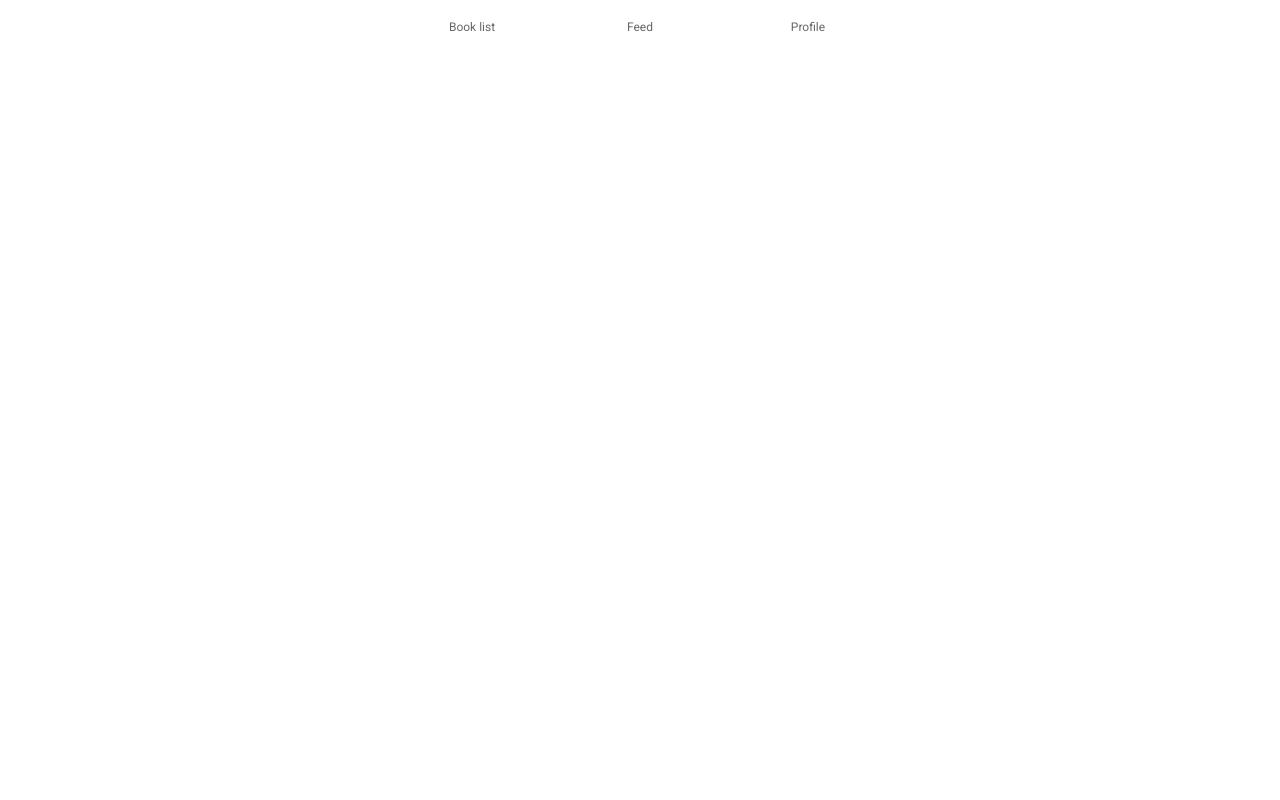
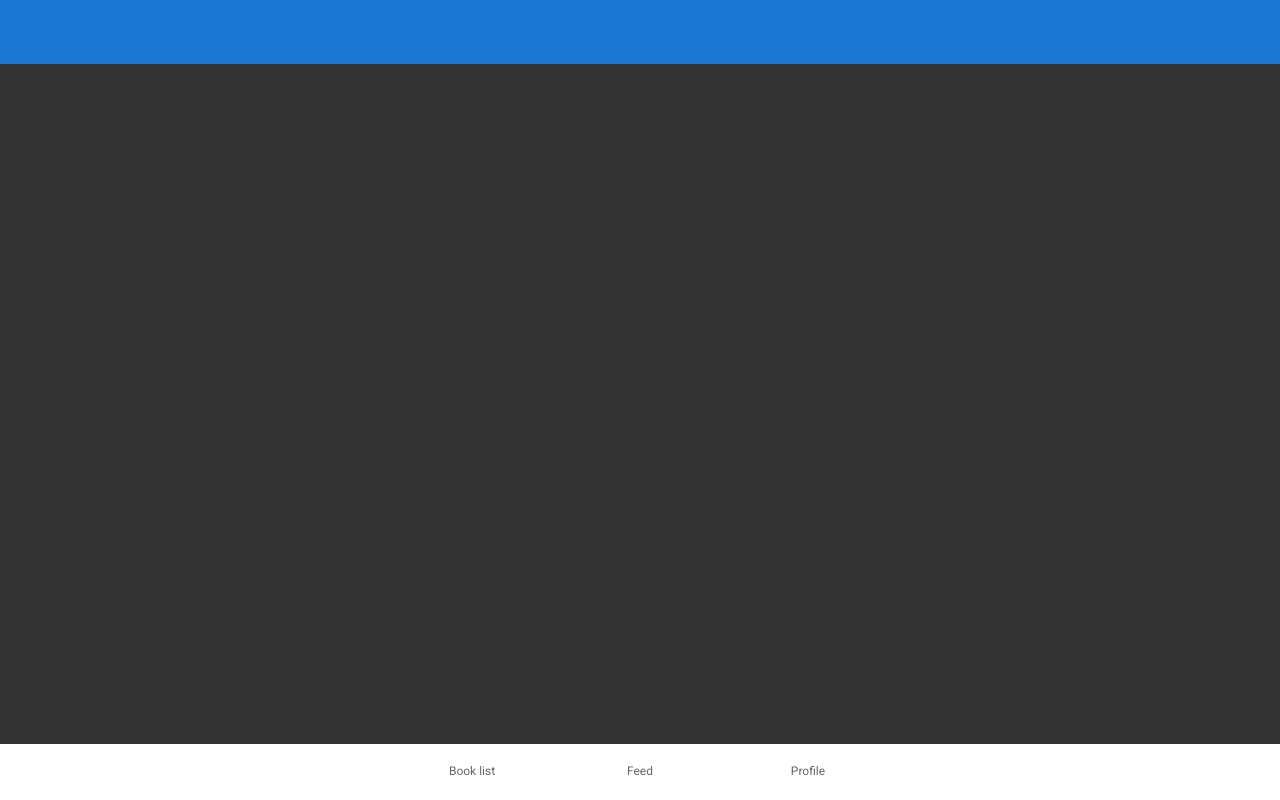
Before and after one commit to BigBlueDraco/bookcrossing-front, a React (Vite) app: page / in a window 1280 px wide. Built offline with nearby package versions, Linux system fonts and the light colour scheme.

Commit message:
add: add base ui layout

```diff
--- a/index.html
+++ b/index.html
@@ -6,7 +6,7 @@
     <meta name="viewport" content="width=device-width, initial-scale=1.0" />
     <title>Vite + React + TS</title>
   </head>
-  <body>
+  <body style="min-height: 100vh">
     <div id="root"></div>
     <script type="module" src="/src/main.tsx"></script>
   </body>
--- a/src/components/BottomBar/BottomBar.tsx
+++ b/src/components/BottomBar/BottomBar.tsx
@@ -1,9 +1,18 @@
-import { BottomNavigation, BottomNavigationAction } from "@mui/material";
+import {
+  BottomNavigation,
+  BottomNavigationAction,
+  Box,
+  SxProps,
+  Theme,
+} from "@mui/material";
 import { useEffect, useState } from "react";
 import { useLocation, useNavigate } from "react-router-dom";
-import { NavigationPages } from "../../utils/navigationPages.enum";
+import {
+  NavigationPages,
+  NavigationPagesLabels,
+} from "../../utils/navigationPages.enum";
 
-export const BottomBar = () => {
+export const BottomBar = ({ sx }: { sx?: SxProps<Theme> }) => {
   const navigate = useNavigate();
   const navigation = useLocation();
   const [value, setValue] = useState<String>();
@@ -12,6 +21,7 @@ export const BottomBar = () => {
   }, [navigation]);
   return (
     <BottomNavigation
+      sx={{ ...sx }}
       showLabels
       value={value}
       onChange={(_, value) => {
@@ -20,15 +30,15 @@ export const BottomBar = () => {
     >
       <BottomNavigationAction
         value={`${NavigationPages["book-list"]}`}
-        label="Book list"
+        label={NavigationPagesLabels[`${NavigationPages["book-list"]}`]}
       />
       <BottomNavigationAction
         value={`${NavigationPages["feed"]}`}
-        label="Feed"
+        label={NavigationPagesLabels[`${NavigationPages["feed"]}`]}
       />
       <BottomNavigationAction
         value={`${NavigationPages["profile"]}`}
-        label="Profile"
+        label={NavigationPagesLabels[`${NavigationPages["profile"]}`]}
       />
     </BottomNavigation>
   );
--- /dev/null
+++ b/src/components/Header/Header.tsx
@@ -0,0 +1,25 @@
+import { AppBar, Box, Container, Toolbar, Typography } from "@mui/material";
+import React, { useEffect, useState } from "react";
+import { useLocation } from "react-router-dom";
+import { NavigationPagesLabels } from "../../utils/navigationPages.enum";
+
+export const Header: React.FC = () => {
+  const navigation = useLocation();
+  const [value, setValue] = useState<String>("");
+  useEffect(() => {
+    setValue(NavigationPagesLabels[navigation.pathname.split("/")[1]]);
+  }, [navigation]);
+  return (
+    <Box sx={{ flexGrow: 1 }}>
+      <AppBar position="static">
+        <Container>
+          <Toolbar style={{ padding: "0px" }}>
+            <Typography variant="h6" component="div" sx={{ flexGrow: 1 }}>
+              {value}
+            </Typography>
+          </Toolbar>
+        </Container>
+      </AppBar>
+    </Box>
+  );
+};
--- a/src/components/Layout/Layout.tsx
+++ b/src/components/Layout/Layout.tsx
@@ -1,11 +1,28 @@
+import { Container, Grid } from "@mui/material";
 import { Outlet } from "react-router-dom";
 import { BottomBar } from "../BottomBar/BottomBar";
+import { Header } from "../Header/Header";
 
 export const Layout: React.FC = () => {
   return (
-    <>
-      <Outlet />
-      <BottomBar />
-    </>
+    <Grid container direction="column" style={{ height: "100vh" }}>
+      <Grid item>
+        <Header />
+      </Grid>
+      <Grid item xs sx={{ overflow: "auto", bgcolor: "#333" }}>
+        <Container
+          sx={{
+            minHeight: "100%",
+            bgcolor: "#333",
+            gridTemplateRows: "auto 1fr auto",
+          }}
+        >
+          <Outlet />
+        </Container>
+      </Grid>
+      <Grid item>
+        <BottomBar sx={{ width: "100vw" }} />
+      </Grid>
+    </Grid>
   );
 };
--- a/src/main.tsx
+++ b/src/main.tsx
@@ -6,10 +6,12 @@ import "@fontsource/roboto/400.css";
 import "@fontsource/roboto/500.css";
 import "@fontsource/roboto/700.css";
 import { GlobalStyle } from "./utils/GlobalStyles.ts";
+import { CssBaseline } from "@mui/material";
 
 ReactDOM.createRoot(document.getElementById("root")!).render(
   <React.StrictMode>
     <GlobalStyle />
+    <CssBaseline />
     <App />
   </React.StrictMode>
 );
--- a/src/utils/navigationPages.enum.ts
+++ b/src/utils/navigationPages.enum.ts
@@ -2,4 +2,16 @@ export enum NavigationPages {
   "book-list" = "book-list",
   "profile" = "profile",
   "feed" = "feed",
+  "plat" = "plat",
 }
+
+interface NavigationPagesIndex {
+  [key: string]: string;
+}
+
+export const NavigationPagesLabels: NavigationPagesIndex = {
+  "book-list": "Book list",
+  profile: "Profile",
+  feed: "Feed",
+  plat: "Plat is cool",
+};
```
